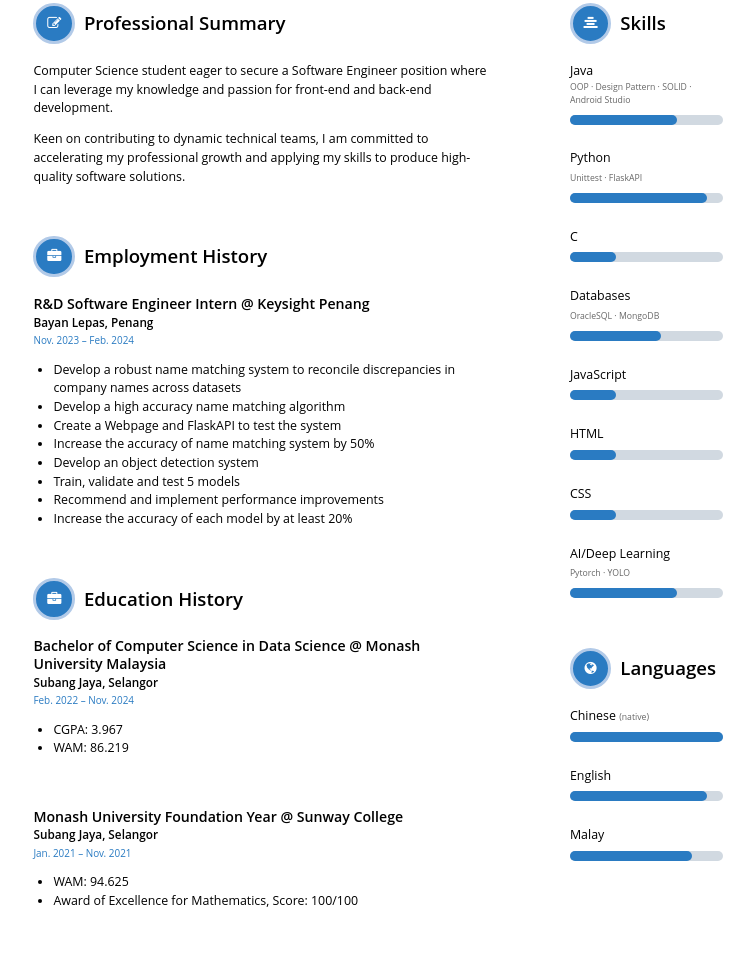
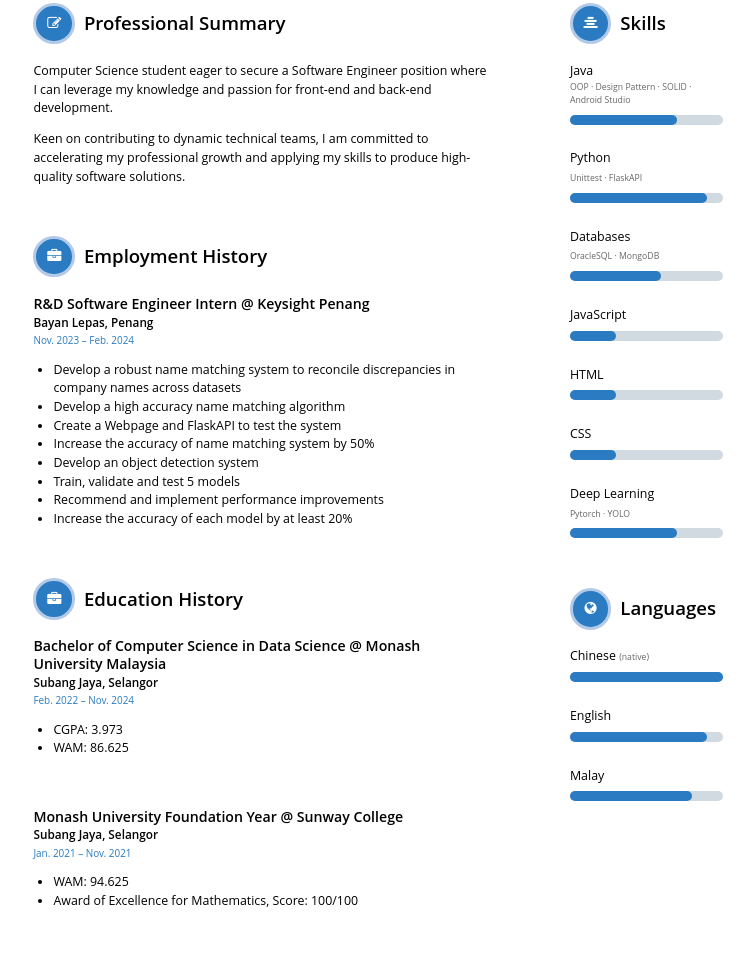
Before and after one commit to YuEan99/Resume, a plain HTML site: page index.html in a window 1280 px wide. Shown: the part 326-1284 px from the top of the page, without its empty margins (262-1016 px from the left). Drawn offline with Linux system fonts and the light colour scheme; a web font is replaced by a local one.

Commit message:
Add files via upload

```diff
--- a/index.html
+++ b/index.html
@@ -96,8 +96,8 @@
                 <div class="edu-date">Feb. 2022 – Nov. 2024</div>
                 <div class="edu-detail">
                   <ul>
-                    <li>CGPA: 3.967</li>
-                    <li>WAM: 86.219</li>
+                    <li>CGPA: 3.973</li>
+                    <li>WAM: 86.625</li>
                   </ul>
                 </div>
               </div>
@@ -157,13 +157,6 @@
                       <div class="extra-details__progress" style="width:90%"></div>
                     </div>
                   </div>
-                  <div class="extra">
-                    <div class="extra-info">C
-                    </div>
-                    <div class="extra-details">
-                      <div class="extra-details__progress" style="width:30%"></div>
-                    </div>
-                  </div>
                 <div class="extra">
                     <div class="extra-info">Databases
                       <br><small>OracleSQL · MongoDB</small>
@@ -194,7 +187,7 @@
                   </div>
                 </div>
                 <div class="extra">
-                  <div class="extra-info">AI/Deep Learning
+                  <div class="extra-info">Deep Learning
                     <br><small>Pytorch · YOLO</small>
                   </div>
                   <div class="extra-details">
```
